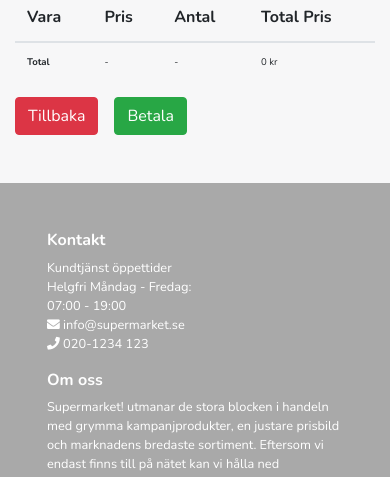
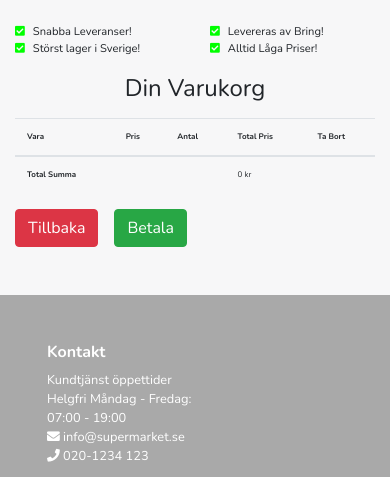
Before and after one commit to FredrikAndre/testSupermarket, a plain HTML site: page html/cashregister.html in a window 390 px wide. Shown: the part 84-561 px from the top of the page. Drawn offline with nearby package versions, Linux system fonts and the light colour scheme.

Commit message:
Fixed SCSS

```diff
--- a/html/cashregister.html
+++ b/html/cashregister.html
@@ -37,6 +37,24 @@
     </nav>
 
     <div class="container">
+
+      <!-- Section Cart Hero-->
+      <section id="carthero">
+        <div class="feature row row-cols-2 row-cols-md-2 row-cols-lg-4 mb-3">
+            <div class="col"><i class="fas fa-check-square"></i><span>Snabba Leveranser!</span></div>
+            <div class="col"><i class="fas fa-check-square"></i><span>Levereras av Bring!</span></div>
+            <div class="col"><i class="fas fa-check-square"></i><span>Störst lager i Sverige!</span></div>
+            <div class="col"><i class="fas fa-check-square"></i><span>Alltid Låga Priser!</span></div>
+          </div>
+      </section>
+
+      <!-- Cart Headline-->
+      <div class="row">
+        <div class="col-sm-12 text-center mb-2">
+          <h4>Din Varukorg</h4>
+        </div>
+      </div>
+
     <!-- Section Cart table-->
       <section id="carttable">
       <table class="table">
@@ -46,6 +64,7 @@
             <th scope="col">Pris</th>
             <th scope="col">Antal</th>
             <th scope="col">Total Pris</th>
+            <th scope="col">Ta Bort</th>
 
           </tr>
         </thead>
--- a/js/checkout.js
+++ b/js/checkout.js
@@ -13,10 +13,10 @@ $(function() {
     $(".navbar-brand").on('click', function() {
         window.location.assign('../index.html');
     });
-    // Button back to "product side"
+    // Button back to previous Page
     $("<button>").addClass("btn btn-danger mr-3").attr('id', "toproducts").text("Tillbaka").appendTo(".paybtn");
     $("#toproducts").on('click', function() {
-        window.location.assign('../html/products.html');
+        window.history.back();
     });
     // Button checkout to "Thank you side"
     $("<button>").addClass("btn btn-success").attr('id', "checkoutdone").text("Betala").appendTo(".paybtn");
@@ -30,7 +30,7 @@ function generateCheckout() {
 
 let totalValue = 0;
 
-$.each(cart, (i, product)=>{
+$.each(cart, (i, product)=> {
 
     let myTR =  $("<tr>")
     .appendTo(".cartcontainer");
@@ -40,12 +40,19 @@ $.each(cart, (i, product)=>{
     $("<td>").text(product.quantity).appendTo(myTR);
     $("<td>").text(product.price * product.quantity + " kr").appendTo(myTR);
     totalValue += product.price * product.quantity;
+    $("<td>").html('<i class="deletebtn fas fa-trash"></i>').appendTo(myTR)
+
+    $(".deletebtn").click(function() {
+        $(this).remove();
+    });
+
     });
 
     $("<tr>").attr("id", "carttotalrow").appendTo(".cartcontainer");
-    $("<th>").text("Total").appendTo("#carttotalrow");
-    $("<td>").text("-").appendTo("#carttotalrow");
-    $("<td>").text("-").appendTo("#carttotalrow");
+    $("<th>").text("Total Summa").appendTo("#carttotalrow");
+    $("<td>").appendTo("#carttotalrow");
+    $("<td>").appendTo("#carttotalrow");
     $("<td>").text(totalValue + " kr").appendTo("#carttotalrow");
 
+
 }
--- a/js/main.js
+++ b/js/main.js
@@ -11,7 +11,7 @@ class Foods {
 let f1 = new Foods("Kycklingfilé", "Kronfågel", "Färsk kycklingfilé. ca 900 gram/förpackning.", 99, "./images/cards/chickenbreast.jpg");
 let f2 = new Foods("Ägg", "Kronägg", "Ekologiska ägg från frigående höns med tillgång till utevistelse. 15st/förpackning.", 35, "./images/cards/eggs.jpg");
 let f3 = new Foods("Köttfärs", "Garant", "Svensk köttfärs. 500 gram/förpackning.", 59, "./images/cards/mincedbeef.jpg");
-let f4 = new Foods("Briochefralla", "Eget Bageri", "Mjuka och färskbakade briochebröd. Pris per st.", 5, "./images/cards/brioche.jpg")
+let f4 = new Foods("Brioche", "Eget Bageri", "Mjuka och färskbakade briochebröd. Pris per st.", 5, "./images/cards/brioche.jpg")
 
 let food = [f1, f2, f3, f4];
 
--- /dev/null
+++ b/scss/_mixins.scss
@@ -0,0 +1,37 @@
+/* Common Mixins */
+@mixin flexdisplay {
+    display: flex;
+    justify-content: center;
+    align-items: center;
+}
+
+/* Navbar Mixins */
+@mixin navlink-spec{
+    color: #000;
+    cursor: pointer;
+}
+
+@mixin hover-navlink {
+    text-decoration: underline;
+    transition: all 0.3s ease;
+    opacity: 0.5;
+}
+
+/* Media Query*/
+@mixin mobile-large {
+    @media screen and (min-width: 576px) {
+        @content;
+    }
+}
+
+@mixin ipad-small {
+    @media screen and (min-width: 768px) {
+        @content;
+    }
+}
+
+@mixin ipad-large {
+    @media screen and (min-width: 992px) {
+        @content;
+    }
+}
--- a/scss/main.scss
+++ b/scss/main.scss
@@ -1,5 +1,6 @@
+@import 'mixins';
+
 /* Global Rules */
-
 $whitetext: #fff;
 $boxshadowtext: 2px 2px 4px #000000;
 
@@ -16,7 +17,6 @@ body {
 
 .navbar {
     background-color: #fff;
-
     .navbar-brand {
         padding: 0;
             img {
@@ -26,37 +26,22 @@ body {
     }
 
     #home {
-        color: #000;
-        cursor: pointer;
+        @include navlink-spec;
     }
     #home:hover {
-        text-decoration: underline;
-        transition: all 0.3s ease;
-        opacity: 0.5;
+        @include hover-navlink;
     }
-
     #products {
-        color: #000;
-        cursor: pointer;
+        @include navlink-spec;
     }
     #products:hover {
-        text-decoration: underline;
-        transition: all 0.3s ease;
-        opacity: 0.5;
+        @include hover-navlink;
     }
     #checkout {
-        color: #000;
-        cursor: pointer;
+        @include navlink-spec;
     }
     #checkout:hover {
-        text-decoration: underline;
-        transition: all 0.3s ease;
-        opacity: 0.5;
-    }
-    #cartbutton {
-        .fas {
-            font-size: 1.2rem;
-        }
+        @include hover-navlink;
     }
 }
 
@@ -66,18 +51,15 @@ body {
     background-color: #A9A9A9;
     color: $whitetext;
     .container {
-
         h6 {
             font-weight: 700;
         }
         .aboutus {
             font-size: 0.8rem;
         }
-
         .form-inline {
             justify-content: center;
         }
-
         .contacttext {
             list-style: none;
             font-size: 0.8rem;
@@ -85,13 +67,10 @@ body {
         .contacticons {
             list-style: none;
         }
-
         .socialicons {
-            display: flex;
-            justify-content: center;
-            align-items: center;
+            @include flexdisplay;
             list-style: none;
-            @media screen and(min-width: 768px) {
+            @include ipad-small {
                 flex-direction: column;
             }
             .fab {
@@ -115,19 +94,16 @@ body {
 #footerbottom {
     background-color: #000;
     color: $whitetext;
-
     .payicons {
         display: flex;
         justify-content: center;
         align-items: center;
         list-style: none;
     }
-
-        .fab {
-            padding: 0.5rem;
-            font-size: 2rem;
-        }
-
+    .fab {
+        padding: 0.5rem;
+        font-size: 2rem;
+    }
     .copyright {
         font-size: 0.7rem;
     }
@@ -159,8 +135,23 @@ body {
     .card {
         cursor: pointer;
             .card-body {
+                h5 {
+                    font-size: 1rem;
+                    @include mobile-large {
+                        font-size: 1.25rem;
+                    }
+                }
+                h6 {
+                    font-size: 0.8rem;
+                    @include mobile-large {
+                        font-size: 1rem;
+                    }
+                }
                 p {
-                    font-size: 0.7rem;
+                    font-size: 0.6rem;
+                    @include mobile-large {
+                        font-size: 0.7rem;
+                    }
                 }
             }
             .image {
@@ -181,10 +172,10 @@ body {
             text-align: center;
             background-color: red;
             color: $whitetext;
-            @media screen and (min-width: 768px) {
+            @include ipad-small {
                 font-size: 0.7rem;
             }
-            @media screen and (min-width: 992px) {
+            @include ipad-large {
                 font-size: 1rem;
             }
         }
@@ -195,9 +186,7 @@ body {
     background: url(../images/backgroundimages/foodbg1.jpg) no-repeat center center/cover;
     height: 150px;
     border-radius: 5px;
-    display: flex;
-    justify-content: center;
-    align-items: center;
+    @include flexdisplay;
     .containertext {
         text-align: center;
         h2 {
@@ -225,20 +214,19 @@ body {
 }
 
 /* Products Page */
-
 #producthero {
     background: url(../images/backgroundimages/foodbg2.jpg) no-repeat center center/cover;
     margin-top: 2rem;
     padding: 2rem 2rem 0 2rem;
     border-radius: 5px;
-    @media screen and (min-width: 768px) {
+    @include ipad-small {
         padding: 4rem 4rem 0 4rem;
     }
     h2 {
         color: $whitetext;
         text-shadow: $boxshadowtext;
         font-size: 0.8rem;
-        @media screen and (min-width: 768px) {
+        @include ipad-small {
           font-size: 2rem;
         }
     }
@@ -247,8 +235,23 @@ body {
 #meatproducts {
     .card {
         .card-body {
+            h5 {
+                font-size: 1rem;
+                @include mobile-large {
+                    font-size: 1.25rem;
+                }
+            }
+            h6 {
+                font-size: 0.8rem;
+                @include mobile-large {
+                    font-size: 1rem;
+                }
+            }
             p {
                 font-size: 0.6rem;
+                @include mobile-large {
+                    font-size: 0.7rem;
+                }
             }
         }
         .image {
@@ -265,19 +268,19 @@ body {
                 background-color: #FF7F50;
                 color: $whitetext;
                 text-shadow: $boxshadowtext;
-                @media screen and (min-width: 768px) {
+                @include ipad-small {
                     font-size: 0.7rem;
                 }
-                @media screen and (min-width: 992px) {
+                @include ipad-large {
                     font-size: 1rem;
                 }
             }
             .buybtn {
                 font-size: 0.6rem;
-                @media screen and (min-width: 576px) {
+                @include mobile-large {
                     font-size: 0.8rem;
                 }
-                @media screen and (min-width: 992px) {
+                @include ipad-large {
                     font-size: 1rem;
                 }
             }
@@ -288,8 +291,23 @@ body {
 #birdproducts {
     .card {
         .card-body {
+            h5 {
+                font-size: 1rem;
+                @include mobile-large {
+                    font-size: 1.25rem;
+                }
+            }
+            h6 {
+                font-size: 0.8rem;
+                @include mobile-large {
+                    font-size: 1rem;
+                }
+            }
             p {
                 font-size: 0.6rem;
+                @include mobile-large {
+                    font-size: 0.7rem;
+                }
             }
         }
         .image {
@@ -305,19 +323,19 @@ body {
                 background-color: #FF7F50;
                 color: $whitetext;
                 text-shadow: $boxshadowtext;
-                @media screen and (min-width: 768px) {
+                @include ipad-small {
                     font-size: 0.7rem;
                 }
-                @media screen and (min-width: 992px) {
+                @include ipad-large {
                     font-size: 1rem;
                 }
             }
             .buybtn {
                 font-size: 0.6rem;
-                @media screen and (min-width: 576px) {
+                @include mobile-large {
                     font-size: 0.8rem;
                 }
-                @media screen and (min-width: 992px) {
+                @include ipad-large {
                     font-size: 1rem;
                 }
             }
@@ -328,8 +346,23 @@ body {
 #dairyproducts {
     .card {
         .card-body {
+            h5 {
+                font-size: 1rem;
+                @include mobile-large {
+                    font-size: 1.25rem;
+                }
+            }
+            h6 {
+                font-size: 0.8rem;
+                @include mobile-large {
+                    font-size: 1rem;
+                }
+            }
             p {
                 font-size: 0.6rem;
+                @include mobile-large {
+                    font-size: 0.7rem;
+                }
             }
         }
         .image {
@@ -345,19 +378,19 @@ body {
                 background-color: #FF7F50;
                 color: $whitetext;
                 text-shadow: $boxshadowtext;
-                @media screen and (min-width: 768px) {
+                @include ipad-small {
                     font-size: 0.7rem;
                 }
-                @media screen and (min-width: 992px) {
+                @include ipad-large {
                     font-size: 1rem;
                 }
             }
             .buybtn {
                 font-size: 0.6rem;
-                @media screen and (min-width: 576px) {
+                @include mobile-large {
                     font-size: 0.8rem;
                 }
-                @media screen and (min-width: 992px) {
+                @include ipad-large {
                     font-size: 1rem;
                 }
             }
@@ -368,8 +401,23 @@ body {
 #fishproducts {
     .card {
         .card-body {
+            h5 {
+                font-size: 1rem;
+                @include mobile-large {
+                    font-size: 1.25rem;
+                }
+            }
+            h6 {
+                font-size: 0.8rem;
+                @include mobile-large {
+                    font-size: 1rem;
+                }
+            }
             p {
                 font-size: 0.6rem;
+                @include mobile-large {
+                    font-size: 0.7rem;
+                }
             }
         }
         .image {
@@ -385,19 +433,19 @@ body {
                 background-color: #FF7F50;
                 color: $whitetext;
                 text-shadow: $boxshadowtext;
-                @media screen and (min-width: 768px) {
+                @include ipad-small {
                     font-size: 0.7rem;
                 }
-                @media screen and (min-width: 992px) {
+                @include ipad-large {
                     font-size: 1rem;
                 }
             }
             .buybtn {
                 font-size: 0.6rem;
-                @media screen and (min-width: 576px) {
+                @include mobile-large {
                     font-size: 0.8rem;
                 }
-                @media screen and (min-width: 992px) {
+                @include ipad-large {
                     font-size: 1rem;
                 }
             }
@@ -408,8 +456,23 @@ body {
 #bakeryproducts {
     .card {
         .card-body {
+            h5 {
+                font-size: 1rem;
+                @include mobile-large {
+                    font-size: 1.25rem;
+                }
+            }
+            h6 {
+                font-size: 0.8rem;
+                @include mobile-large {
+                    font-size: 1rem;
+                }
+            }
             p {
                 font-size: 0.6rem;
+                @include mobile-large {
+                    font-size: 0.7rem;
+                }
             }
         }
         .image {
@@ -425,19 +488,19 @@ body {
                 background-color: #FF7F50;
                 color: $whitetext;
                 text-shadow: $boxshadowtext;
-                @media screen and (min-width: 768px) {
+                @include ipad-small {
                     font-size: 0.7rem;
                 }
-                @media screen and (min-width: 992px) {
+                @include ipad-large {
                     font-size: 1rem;
                 }
             }
             .buybtn {
                 font-size: 0.6rem;
-                @media screen and (min-width: 576px) {
+                @include mobile-large {
                     font-size: 0.8rem;
                 }
-                @media screen and (min-width: 992px) {
+                @include ipad-large {
                     font-size: 1rem;
                 }
             }
@@ -446,9 +509,24 @@ body {
 }
 
 /* Cashregister Page */
-.cartcontainer {
-    font-size: 0.6rem;
-    @media screen and(min-width: 576px) {
+#carthero {
+    margin-top: 2rem;
+    font-size: 0.7rem;
+    @include mobile-large {
         font-size: 1rem;
     }
+    .fas {
+        color: #00FF00;
+        margin-right: 0.5rem;
+    }
 }
+
+#carttable {
+    font-size: 0.5rem;
+    @include mobile-large {
+        font-size: 1rem;
+    }
+    &.cartcontainer {
+       @extend #carttable;
+    }
+}
```
Also changed, not shown: html/products.html (+1 -1 lines), css/main.css.
